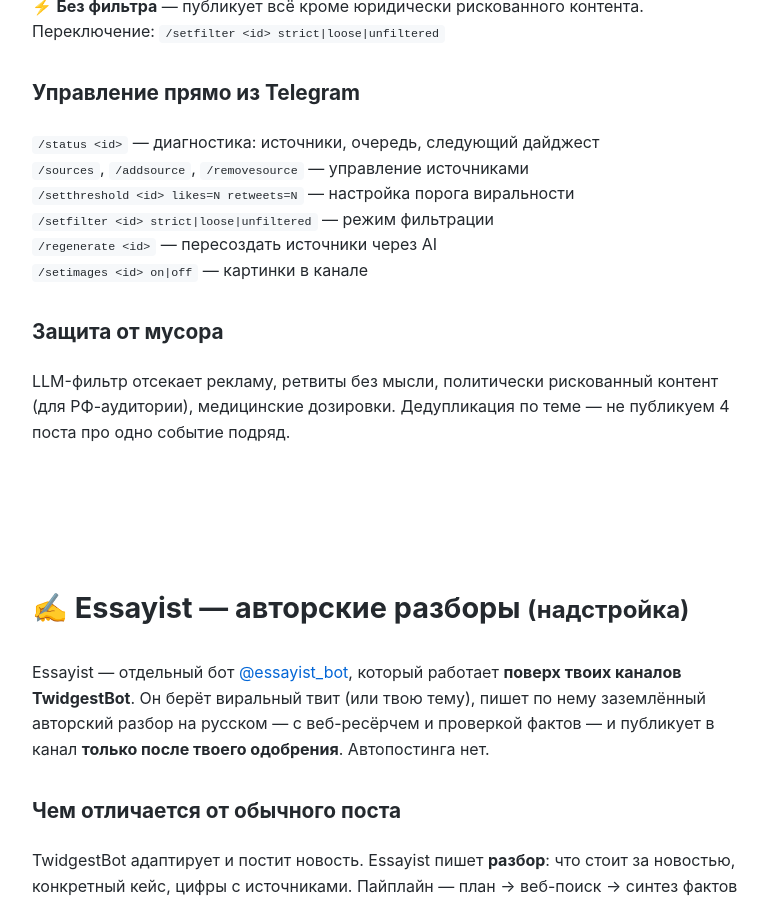
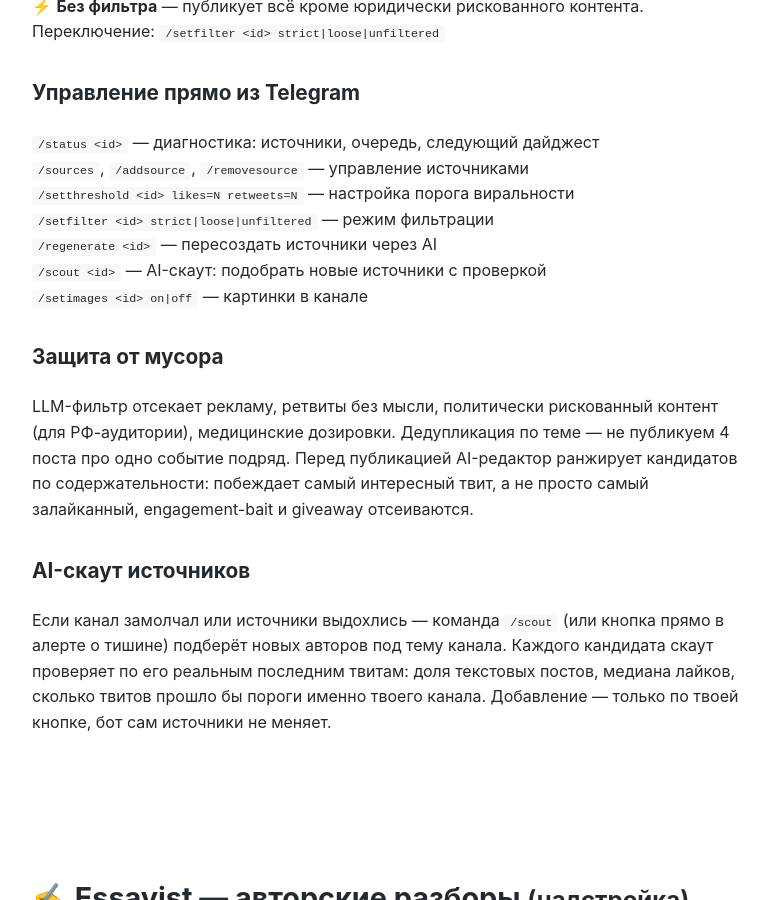
Before and after one commit to kelbic/twidgest-bot, a Jekyll site: the page built from docs/index.md, in a window 1280 px wide and 900 px high, scrolled down 1758 px. Shown: the whole window, without its empty margins (248-1017 px from the left). Built offline with Jekyll 4.4.1, drawn with Linux system fonts in a browser that asks for light colours.

Commit message:
site: ranker in anti-junk section, AI source scout block, /scout in commands

```diff
--- a/docs/index.md
+++ b/docs/index.md
@@ -156,6 +156,7 @@
 <code>/setthreshold &lt;id&gt; likes=N retweets=N</code> — настройка порога виральности<br>
 <code>/setfilter &lt;id&gt; strict|loose|unfiltered</code> — режим фильтрации<br>
 <code>/regenerate &lt;id&gt;</code> — пересоздать источники через AI<br>
+<code>/scout &lt;id&gt;</code> — AI-скаут: подобрать новые источники с проверкой<br>
 <code>/setimages &lt;id&gt; on|off</code> — картинки в канале
 </p>
 
@@ -163,7 +164,19 @@
 <p>
 LLM-фильтр отсекает рекламу, ретвиты без мысли, политически рискованный контент
 (для РФ-аудитории), медицинские дозировки. Дедупликация по теме — не публикуем
-4 поста про одно событие подряд.
+4 поста про одно событие подряд. Перед публикацией AI-редактор ранжирует
+кандидатов по содержательности: побеждает самый интересный твит, а не просто
+самый залайканный, engagement-bait и giveaway отсеиваются.
+</p>
+
+<h3>AI-скаут источников</h3>
+<p>
+Если канал замолчал или источники выдохлись — команда <code>/scout</code>
+(или кнопка прямо в алерте о тишине) подберёт новых авторов под тему канала.
+Каждого кандидата скаут проверяет по его реальным последним твитам: доля
+текстовых постов, медиана лайков, сколько твитов прошло бы пороги именно
+твоего канала. Добавление — только по твоей кнопке, бот сам источники
+не меняет.
 </p>
 </div>
 
```
